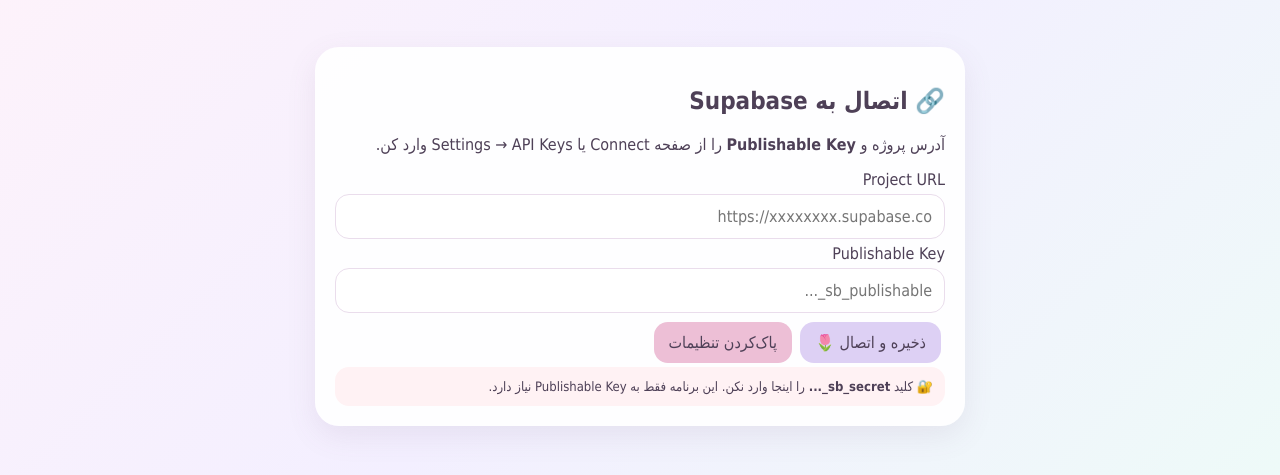
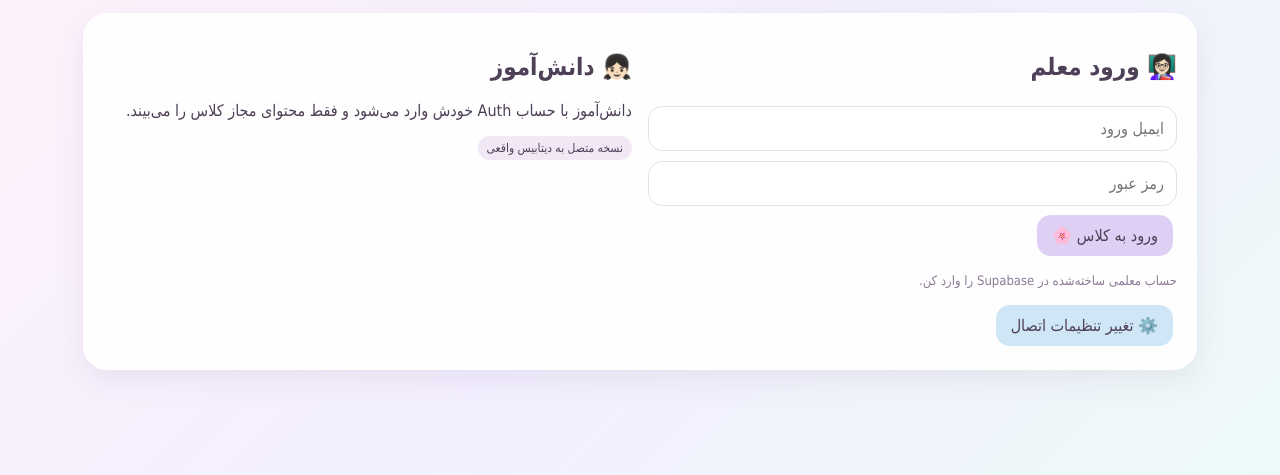
Before and after one commit to somayeh-karavan/kelas-sheshom-asieh-, a plain HTML site: page index.html in a window 1280 px wide. Shown: the part 173-648 px from the top of the page. Drawn offline with nearby package versions, Linux system fonts and the light colour scheme.

Commit message:
Add files via upload

```diff
--- a/index.html
+++ b/index.html
@@ -186,7 +186,9 @@
 let sb=null,currentProfile=null,currentRole=null,editingId=null,selectedMediaUrl=null,selectedMediaName=null;
 const $=id=>document.getElementById(id);
 function toast(msg,ok=true){const t=$('toast');t.textContent=msg;t.className='toast '+(ok?'ok':'err');clearTimeout(window._toast);window._toast=setTimeout(()=>t.classList.add('hidden'),4000)}
-function getConfig(){return{url:localStorage.getItem('asieh_supabase_url')||'',key:localStorage.getItem('asieh_supabase_key')||''}}
+const DEFAULT_SUPABASE_URL='https://epizjajpmiraiffyeleq.supabase.co';
+const DEFAULT_SUPABASE_KEY='sb_publishable_rGuAVMVkAbnoMBl8dlW-pw_lkwEyd-1';
+function getConfig(){return{url:DEFAULT_SUPABASE_URL,key:DEFAULT_SUPABASE_KEY}}
 function init(){const c=getConfig();if(c.url&&c.key){sb=supabase.createClient(c.url,c.key,{auth:{persistSession:true,autoRefreshToken:true,detectSessionInUrl:false}});$('login').classList.remove('hidden');resume()}else $('setup').classList.remove('hidden')}
 function showSetup(){$('login').classList.add('hidden');$('setup').classList.remove('hidden');const c=getConfig();$('cfgUrl').value=c.url;$('cfgKey').value=c.key}
 function saveConfig(){const url=$('cfgUrl').value.trim(),key=$('cfgKey').value.trim();if(!url||!key)return toast('هر دو مقدار را وارد کن.',false);if(!url.startsWith('https://'))return toast('Project URL باید با https:// شروع شود.',false);if(key.startsWith('sb_secret_'))return toast('کلید secret را وارد نکن. Publishable Key لازم است.',false);localStorage.setItem('asieh_supabase_url',url);localStorage.setItem('asieh_supabase_key',key);sb=supabase.createClient(url,key,{auth:{persistSession:true,autoRefreshToken:true,detectSessionInUrl:false}});$('setup').classList.add('hidden');$('login').classList.remove('hidden');toast('اتصال تنظیم شد. حالا وارد حساب شو.')}
```
